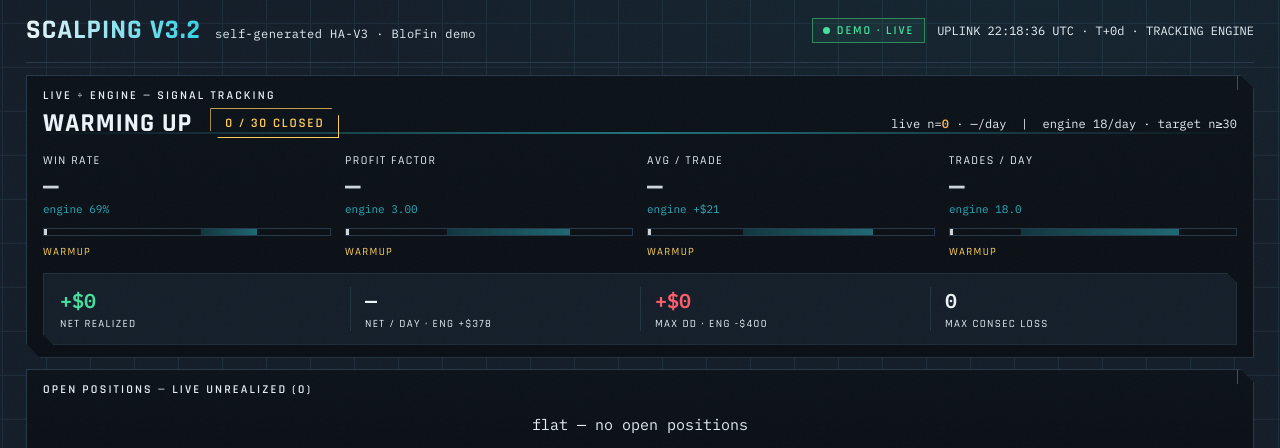
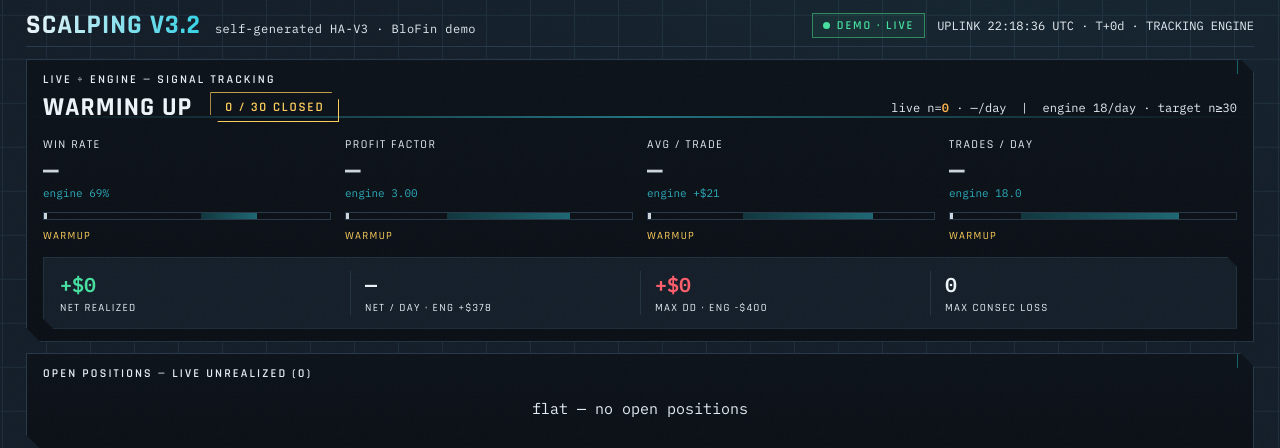
Before and after one commit to rakainu/Leverage, a FastAPI app: page / in a window 1280 px wide. Shown: the top 448 px of the page. Run offline with FastAPI, Linux system fonts and the light colour scheme; data that the repository does not hold is empty.

Commit message:
style(dashboard): optically even header spacing (13/7 to offset title line-box)
Co-Authored-By: Claude Opus 4.8 (1M context) <noreply@anthropic.com>

```diff
--- a/scripts/scalping/v3.2-dashboard/templates/index.html
+++ b/scripts/scalping/v3.2-dashboard/templates/index.html
@@ -50,7 +50,7 @@ body::after{ /* grain */
 
 /* ---- header ---- */
 header{display:flex;align-items:center;justify-content:space-between;gap:20px;flex-wrap:wrap;
-  border-bottom:1px solid var(--line);padding-top:18px;padding-bottom:18px;margin-bottom:12px}
+  border-bottom:1px solid var(--line);padding-top:13px;padding-bottom:7px;margin-bottom:12px}
 .brand h1{line-height:1}
 .brand{display:flex;align-items:baseline;gap:14px;flex-wrap:wrap}
 .brand h1{font-family:var(--disp);font-weight:700;font-size:27px;letter-spacing:.04em;line-height:.95;
```
